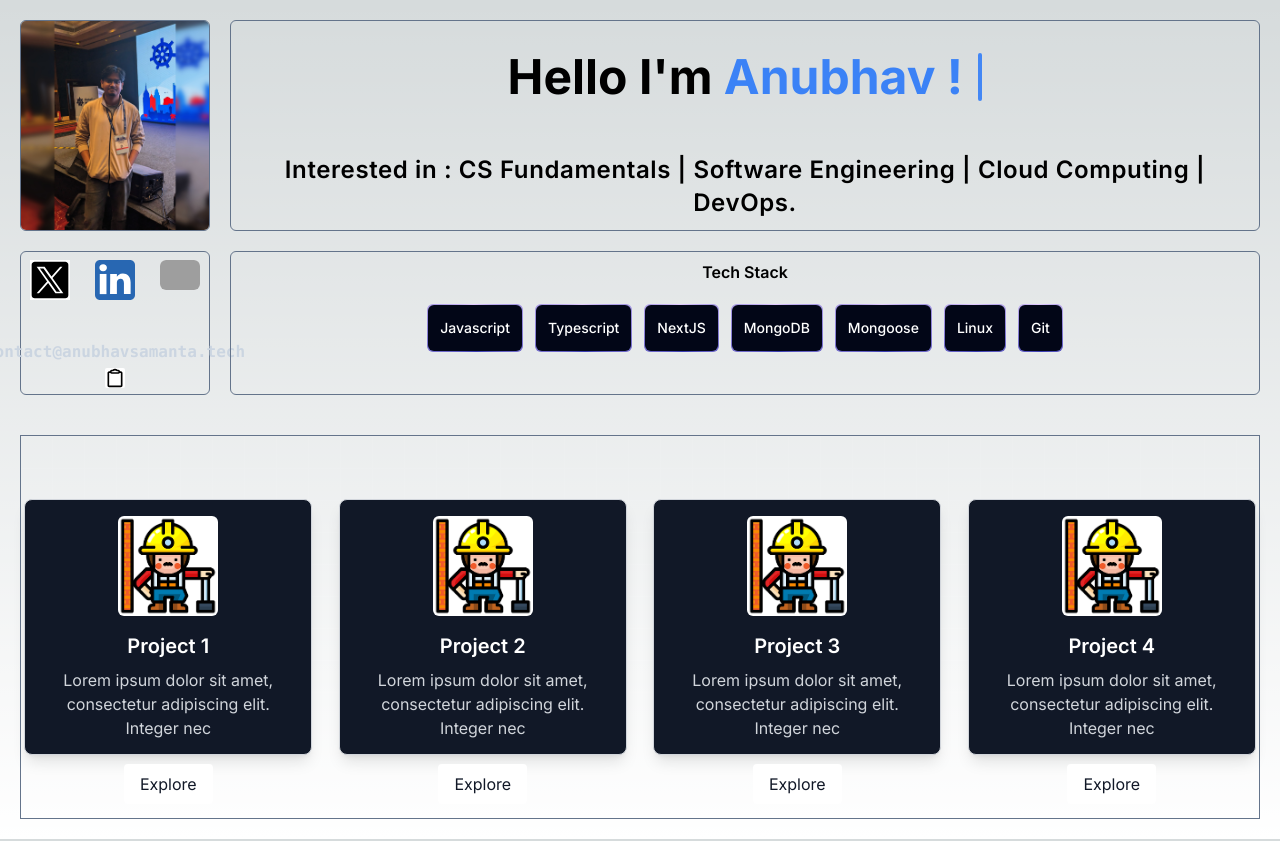
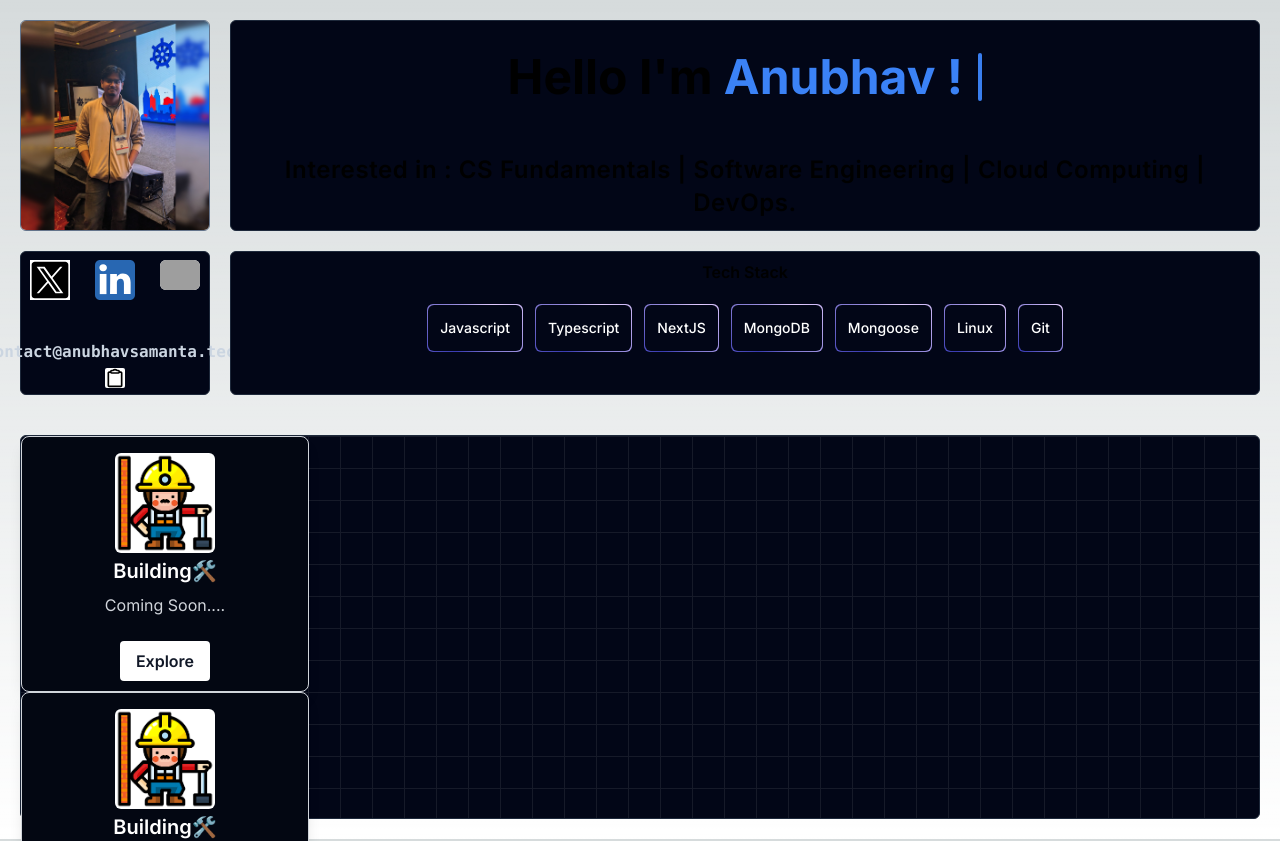
Before and after one commit to anubhavgh023/portfolio, a Next.js app: page / in a window 1280 px wide. Shown: the top 841 px of the page. Built offline with nearby package versions, Linux system fonts and the light colour scheme; grey boxes are pictures that could not be loaded.

Commit message:
Change bg of each seaction to bg-slate-950

```diff
--- a/src/components/AboutMe.tsx
+++ b/src/components/AboutMe.tsx
@@ -4,7 +4,7 @@ import { TextGenerateEffect } from "@/components/ui/text-generate-effect";
 
 export default function AboutMe() {
   return (
-    <div className="border border-slate-500 w-auto h-full rounded-md p-1">
+    <div className="bg-slate-950 border border-slate-800 w-auto h-full rounded-md p-1">
       <IntroText></IntroText>
       <div className="text-center mt-18">
       <GenerateAboutMe></GenerateAboutMe>
--- a/src/components/ProjectSection.tsx
+++ b/src/components/ProjectSection.tsx
@@ -2,11 +2,11 @@ import Image from "next/image";
 
 export default function ProjectSection() {
   return (
-    <div className="flex gap-5 items-center justify-around border border-slate-500 h-96 bg-grid-white/[0.08]">
-      <ProjectCard projectName="Project 1" imageUrl="/building.png" />
-      <ProjectCard projectName="Project 2" imageUrl="/building.png" />
-      <ProjectCard projectName="Project 3" imageUrl="/building.png" />
-      <ProjectCard projectName="Project 4" imageUrl="/building.png" />
+    <div className="bg-slate-950 flex-col gap-5 items-center justify-around border border-slate-800 rounded-md h-96 bg-grid-white/[0.08]">
+      <ProjectCard projectName="Building🛠️" imageUrl="/building.png" />
+      <ProjectCard projectName="Building🛠️" imageUrl="/building.png" />
+      <ProjectCard projectName="Building🛠️" imageUrl="/building.png" />
+      <ProjectCard projectName="Building🛠️" imageUrl="/building.png" />
     </div>
   );
 }
@@ -19,21 +19,19 @@ function ProjectCard({
   imageUrl: string;
 }) {
   return (
-    <div className="flex flex-col items-center border border-gray-300 rounded-lg shadow-lg p-4 h-64 w-72 bg-gray-900 text-white">
+    <div className="flex flex-col items-center border border-gray-300 rounded-lg shadow-lg p-4 h-64 w-72 bg-gray-950 text-white">
       <Image
         src={imageUrl}
         alt={projectName}
         width={100}
         height={144}
-        className="rounded-md mb-4"
+        className="rounded-md"
       />
-      <h3 className="text-xl font-semibold mb-2">{projectName}</h3>
-      <p className="text-gray-300 mb-4 text-center">
-        Lorem ipsum dolor sit amet, consectetur adipiscing elit. Integer nec
-      </p>
-      <button className="bg-white text-gray-900 py-2 px-4 rounded hover:bg-gray-300 mt-2">
+      <h3 className="text-xl font-semibold mt-1 mb-2">{projectName}</h3>
+      <p className="text-gray-300 mb-4 text-center">Coming Soon....</p>
+      <button className="bg-white text-gray-900 font-semibold py-2 px-4 rounded hover:bg-gray-300 mt-2">
         Explore
       </button>
-      </div>
+    </div>
   );
-};
+}
--- a/src/components/Socials.tsx
+++ b/src/components/Socials.tsx
@@ -12,7 +12,7 @@ export default function Socials() {
   };
 
   return (
-    <div className="border border-slate-500 w-full rounded-md h-36">
+    <div className="bg-slate-950 border border-slate-800 w-full rounded-md h-36">
       <div className="flex gap-4 justify-evenly mt-2">
         <a href="https://x.com/anubhavs_twt" target="_blank">
           <Image
--- a/src/components/TechStack.tsx
+++ b/src/components/TechStack.tsx
@@ -2,7 +2,7 @@ import Button from "./Button";
 
 export default function TechStack() {
   return (
-    <div className="border border-slate-500 w-full h-36 rounded-md p-2">
+    <div className="bg-slate-950 border border-slate-800 w-full h-36 rounded-md p-2">
       <p className="font-semibold mb-5 text-center">Tech Stack</p>
       <div className="flex gap-3 justify-center">
         <Button name="Javascript"></Button>
```
